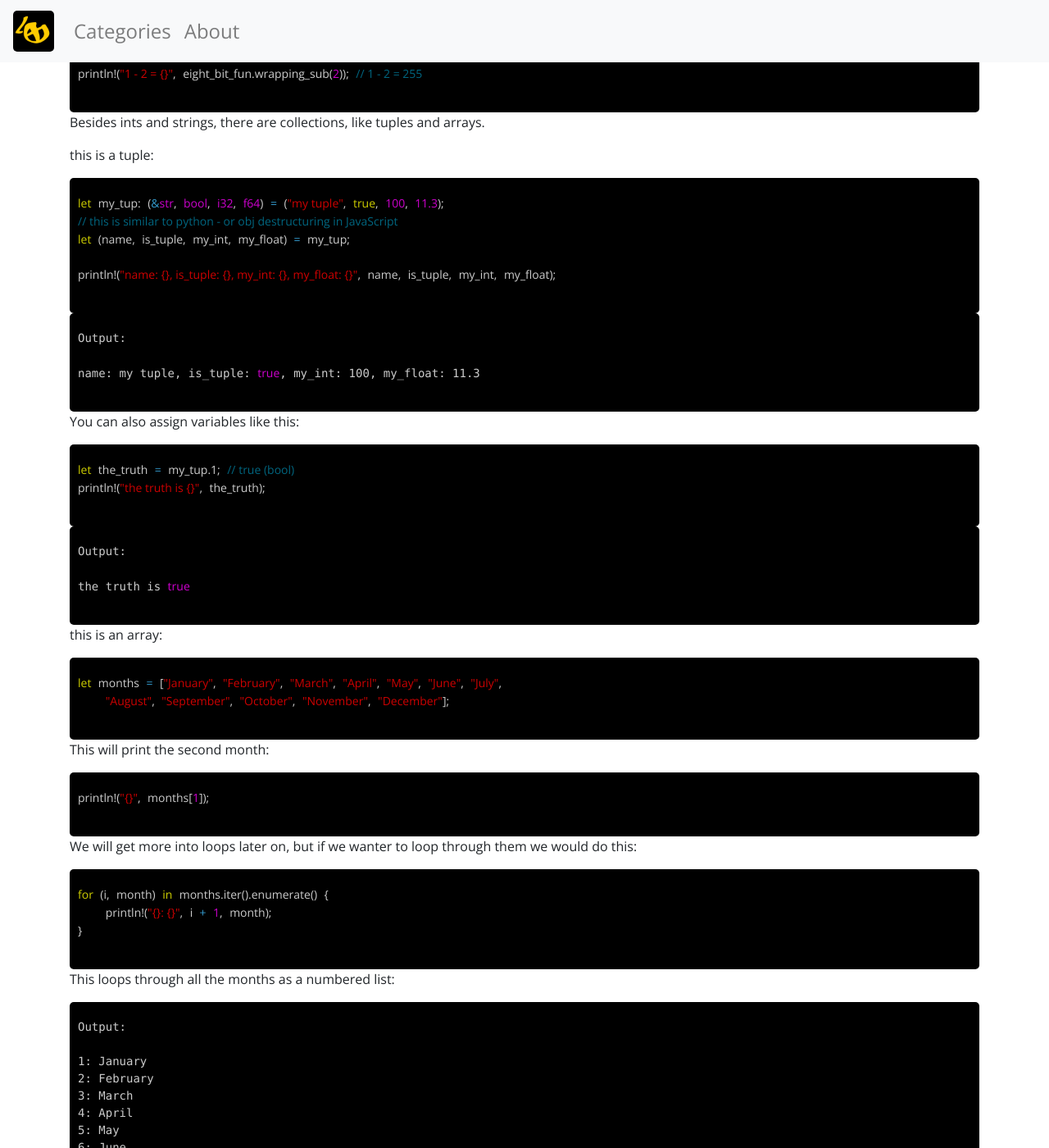
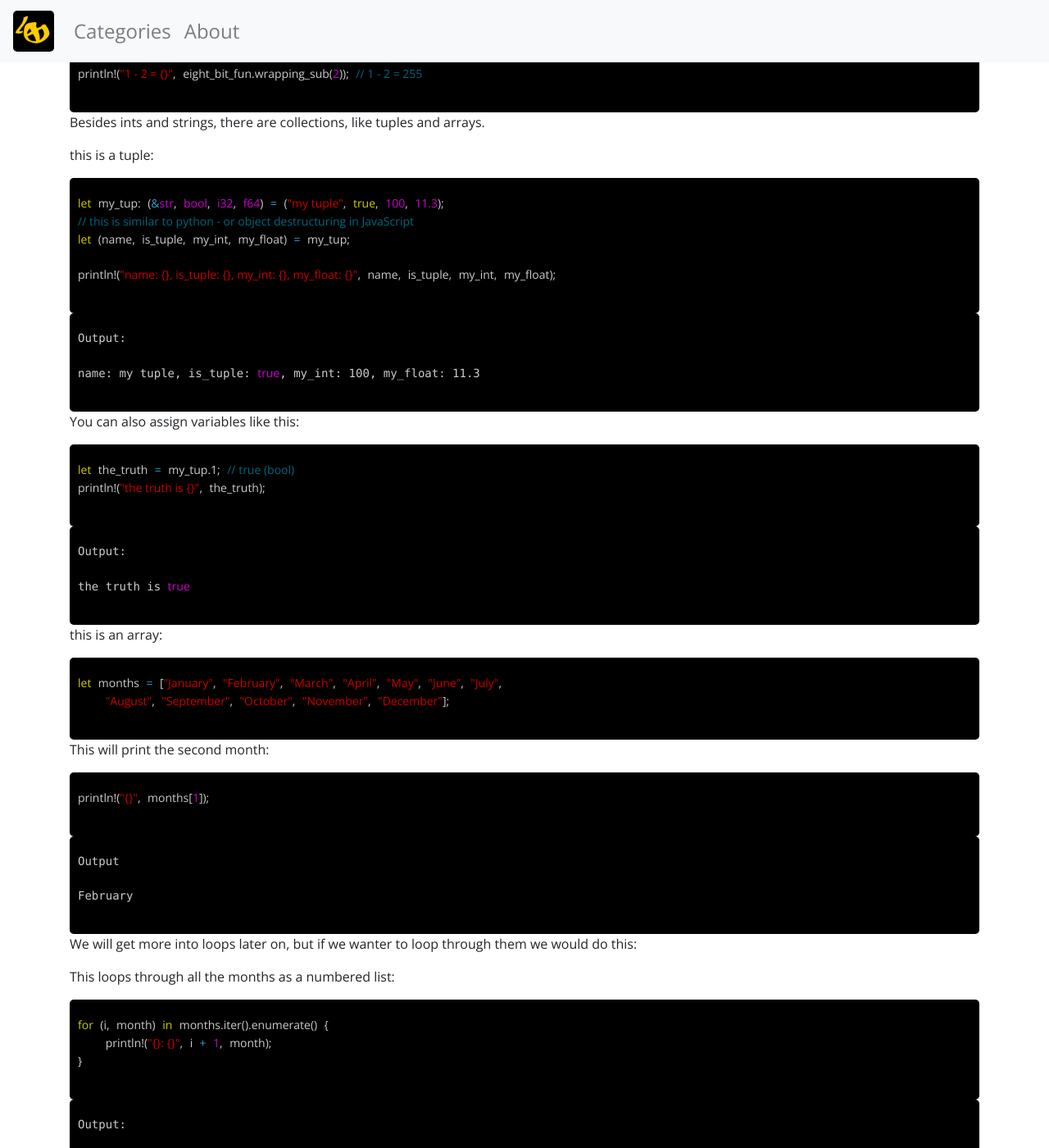
Before and after one commit to DewofyourYouth/DewofyourYouth.github.io, a Jekyll site: the page built from _posts/2021-02-12-rust-part-one.md, in a window 1280 px wide and 1400 px high, scrolled down 2442 px. Shown: the whole window at 82% size. Built offline with Jekyll 4.4.1, drawn with Linux system fonts in a browser that asks for light colours; nearby versions of some CDN libraries; some web fonts are replaced; comment, search, counter and statistics services are not loaded.

Commit message:
some basic variable and container types.

````diff
--- a/_posts/2021-02-12-rust-part-one.md
+++ b/_posts/2021-02-12-rust-part-one.md
@@ -122,7 +122,7 @@
 
 ```rust
 let my_tup: (&str, bool, i32, f64) = ("my tuple", true, 100, 11.3);
-// this is similar to python - or obj destructuring in JavaScript
+// this is similar to python - or object destructuring in JavaScript
 let (name, is_tuple, my_int, my_float) = my_tup;
 
 println!("name: {}, is_tuple: {}, my_int: {}, my_float: {}", name, is_tuple, my_int, my_float);
@@ -160,15 +160,21 @@
 println!("{}", months[1]);
 ```
 
+```zsh
+Output
+
+February
+```
+
 We will get more into loops later on, but if we wanter to loop through them we would do this:
+
+This loops through all the months as a numbered list:
 
 ```rust
 for (i, month) in months.iter().enumerate() {
     println!("{}: {}", i + 1, month);
 }
 ```
-
-This loops through all the months as a numbered list:
 
 ```zsh
 Output:
````
